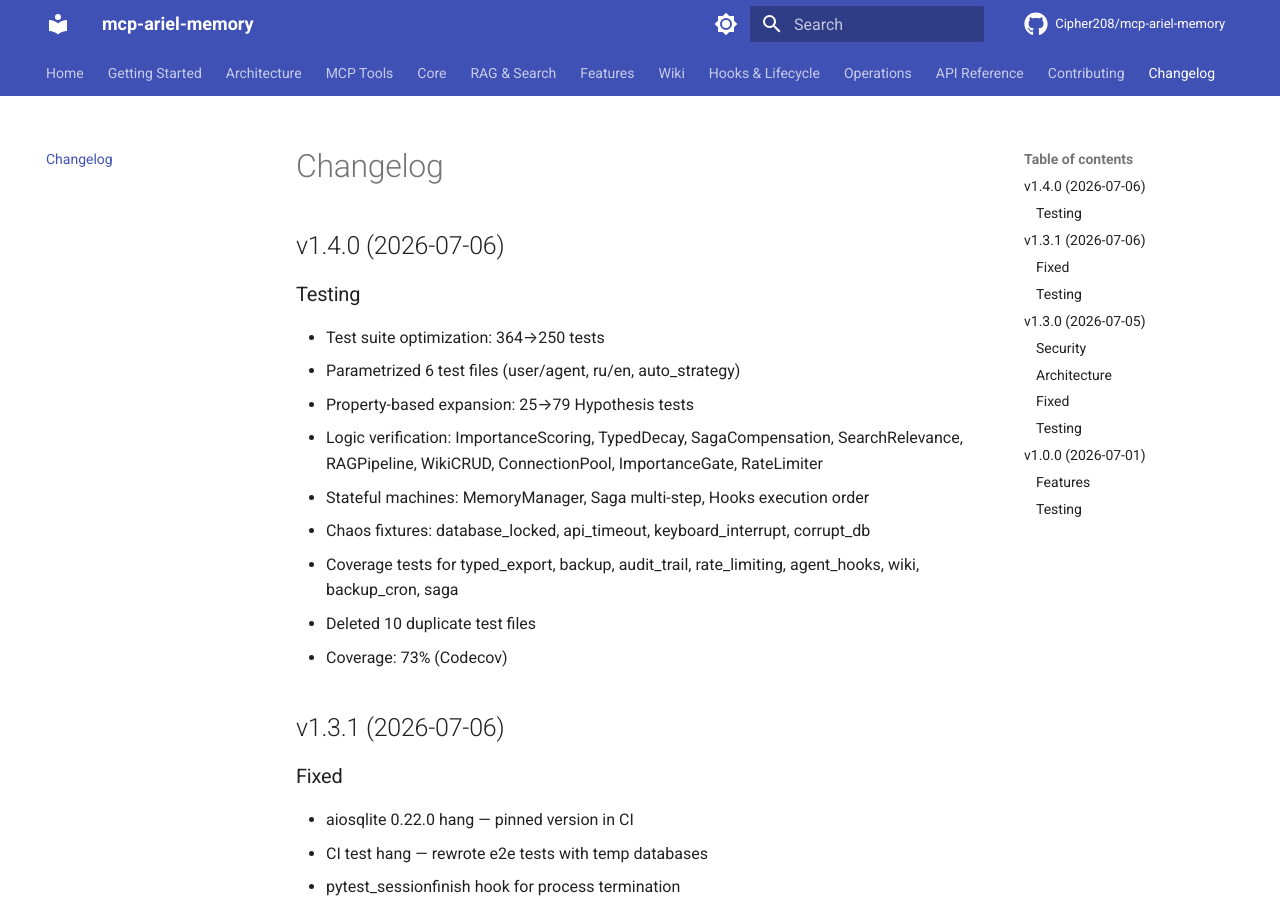
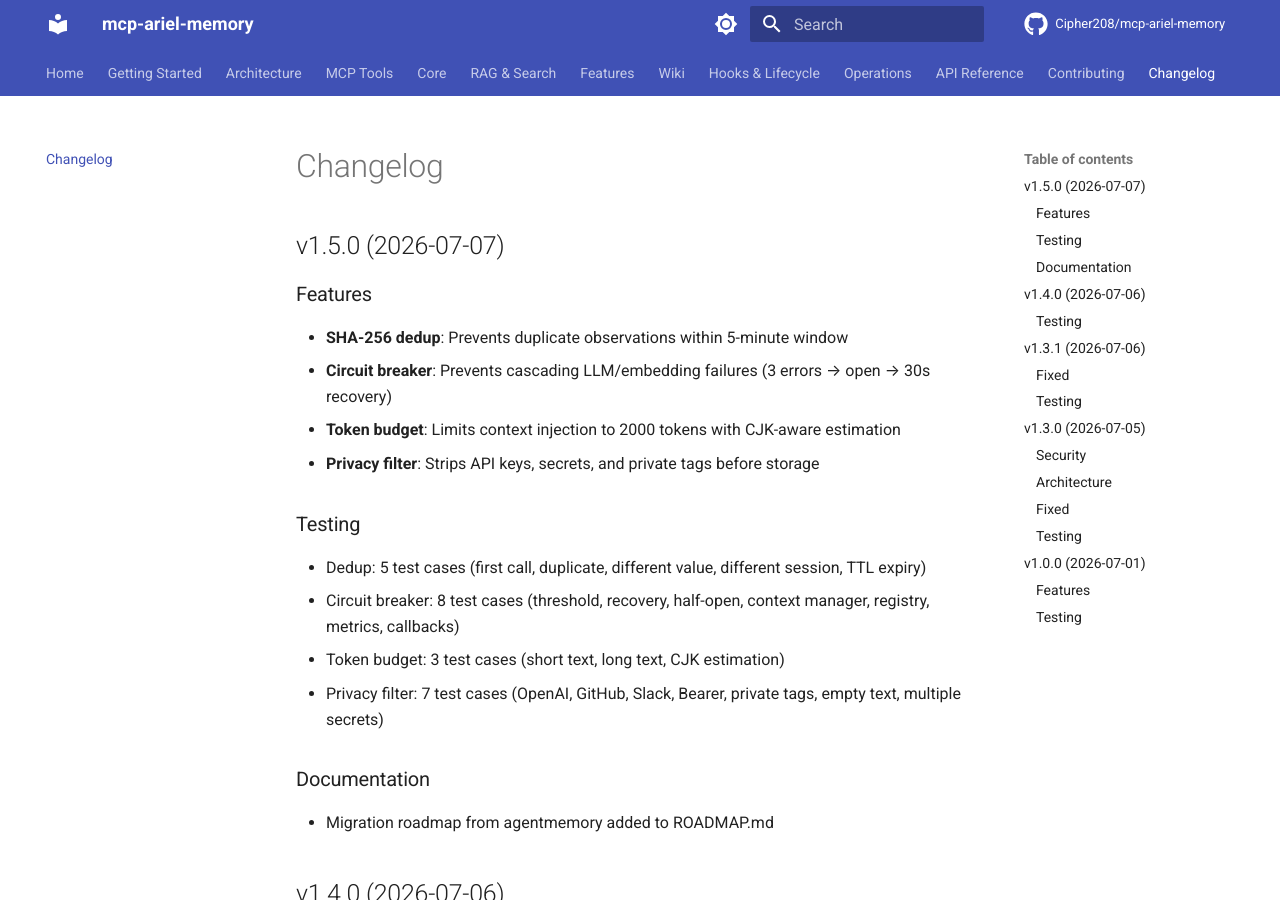
Before and after one commit to Cipher208/mcp-ariel-memory, an MkDocs documentation site: the page built from docs/changelog.md, in a window 1280 px wide and 900 px high. Built offline with MkDocs 1.6.1 and Material for MkDocs 9.7.7, drawn with Linux system fonts in a browser that asks for light colours; comment, search, counter and statistics services are not loaded.

Commit message:
docs: update changelog for v1.5.0

```diff
--- a/docs/changelog.md
+++ b/docs/changelog.md
@@ -1,4 +1,21 @@
 # Changelog
+
+## v1.5.0 (2026-07-07)
+
+### Features
+- **SHA-256 dedup**: Prevents duplicate observations within 5-minute window
+- **Circuit breaker**: Prevents cascading LLM/embedding failures (3 errors → open → 30s recovery)
+- **Token budget**: Limits context injection to 2000 tokens with CJK-aware estimation
+- **Privacy filter**: Strips API keys, secrets, and private tags before storage
+
+### Testing
+- Dedup: 5 test cases (first call, duplicate, different value, different session, TTL expiry)
+- Circuit breaker: 8 test cases (threshold, recovery, half-open, context manager, registry, metrics, callbacks)
+- Token budget: 3 test cases (short text, long text, CJK estimation)
+- Privacy filter: 7 test cases (OpenAI, GitHub, Slack, Bearer, private tags, empty text, multiple secrets)
+
+### Documentation
+- Migration roadmap from agentmemory added to ROADMAP.md
 
 ## v1.4.0 (2026-07-06)
 
```
